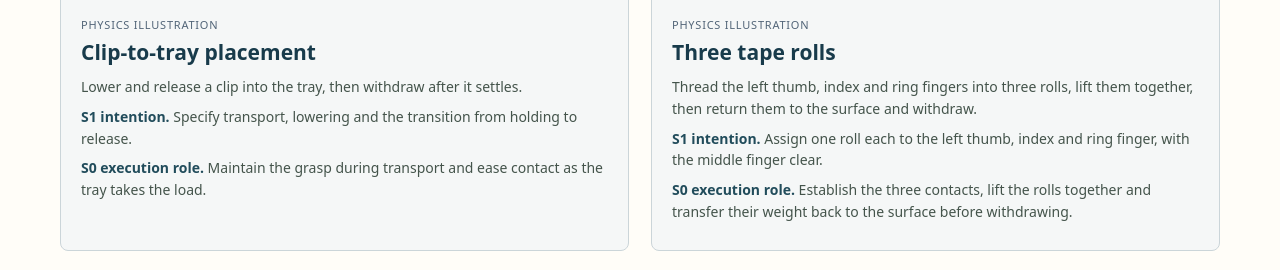
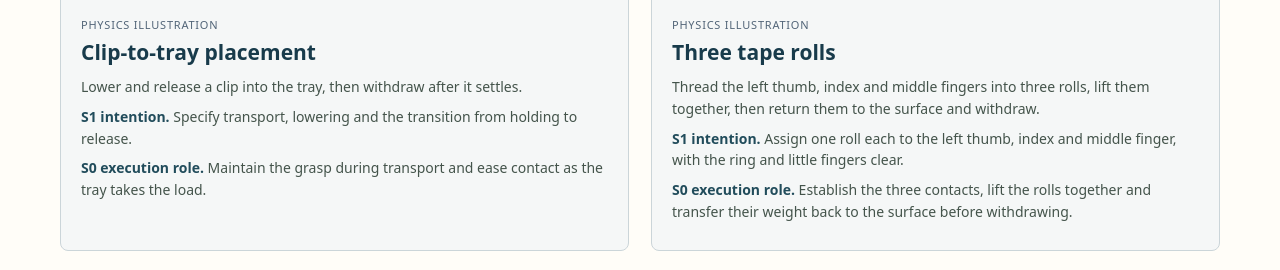
Before and after one commit to yuhang-harry/yuhang-harry.github.io, a Jekyll site: the page notes/s0-s1/index.html, which Jekyll copies as it is, in a window 1280 px wide and 900 px high, scrolled down 9955 px, cut to the strip 183-453 px from the top of the window. Built offline with Jekyll 4.4.1, drawn with Linux system fonts in a browser that asks for light colours.

Commit message:
Use thumb index and middle for the three-roll task

```diff
--- a/notes/s0-s1/index.html
+++ b/notes/s0-s1/index.html
@@ -200,8 +200,8 @@
       <figcaption><span class="task-kind">Physics illustration</span><h3>Clip-to-tray placement</h3><p>Lower and release a clip into the tray, then withdraw after it settles.</p><p><strong>S1 intention.</strong> Specify transport, lowering and the transition from holding to release.</p><p><strong>S0 execution role.</strong> Maintain the grasp during transport and ease contact as the tray takes the load.</p></figcaption>
     </figure>
     <figure class="task-card" id="task-tapes">
-      <video controls playsinline preload="metadata" poster="media/task-tapes-physics-v3.jpg" width="960" height="640" aria-label="Thread the left thumb, index and ring fingers into three rolls, lift them together, then return them to the surface and withdraw."><source src="media/task-tapes-physics-v3.mp4" type="video/mp4"></video>
-      <figcaption><span class="task-kind">Physics illustration</span><h3>Three tape rolls</h3><p>Thread the left thumb, index and ring fingers into three rolls, lift them together, then return them to the surface and withdraw.</p><p><strong>S1 intention.</strong> Assign one roll each to the left thumb, index and ring finger, with the middle finger clear.</p><p><strong>S0 execution role.</strong> Establish the three contacts, lift the rolls together and transfer their weight back to the surface before withdrawing.</p></figcaption>
+      <video controls playsinline preload="metadata" poster="media/task-tapes-physics-v4.jpg" width="960" height="640" aria-label="Thread the left thumb, index and middle fingers into three rolls, lift them together, then return them to the surface and withdraw."><source src="media/task-tapes-physics-v4.mp4" type="video/mp4"></video>
+      <figcaption><span class="task-kind">Physics illustration</span><h3>Three tape rolls</h3><p>Thread the left thumb, index and middle fingers into three rolls, lift them together, then return them to the surface and withdraw.</p><p><strong>S1 intention.</strong> Assign one roll each to the left thumb, index and middle finger, with the ring and little fingers clear.</p><p><strong>S0 execution role.</strong> Establish the three contacts, lift the rolls together and transfer their weight back to the surface before withdrawing.</p></figcaption>
     </figure>
     <figure class="task-card" id="task-cap">
       <video controls playsinline preload="metadata" poster="media/task-cap-physics-v3.jpg" width="960" height="640" aria-label="Turn a threaded cap while the other hand braces the bottle in a shallow holder."><source src="media/task-cap-physics-v3.mp4" type="video/mp4"></video>
```
Also changed, not shown: notes/s0-s1/media/motion-checks.json (+12 -9 lines), notes/s0-s1/media/task-tapes-physics-v3.jpg (deleted), notes/s0-s1/media/task-tapes-physics-v4.jpg (added), 2 other files.
